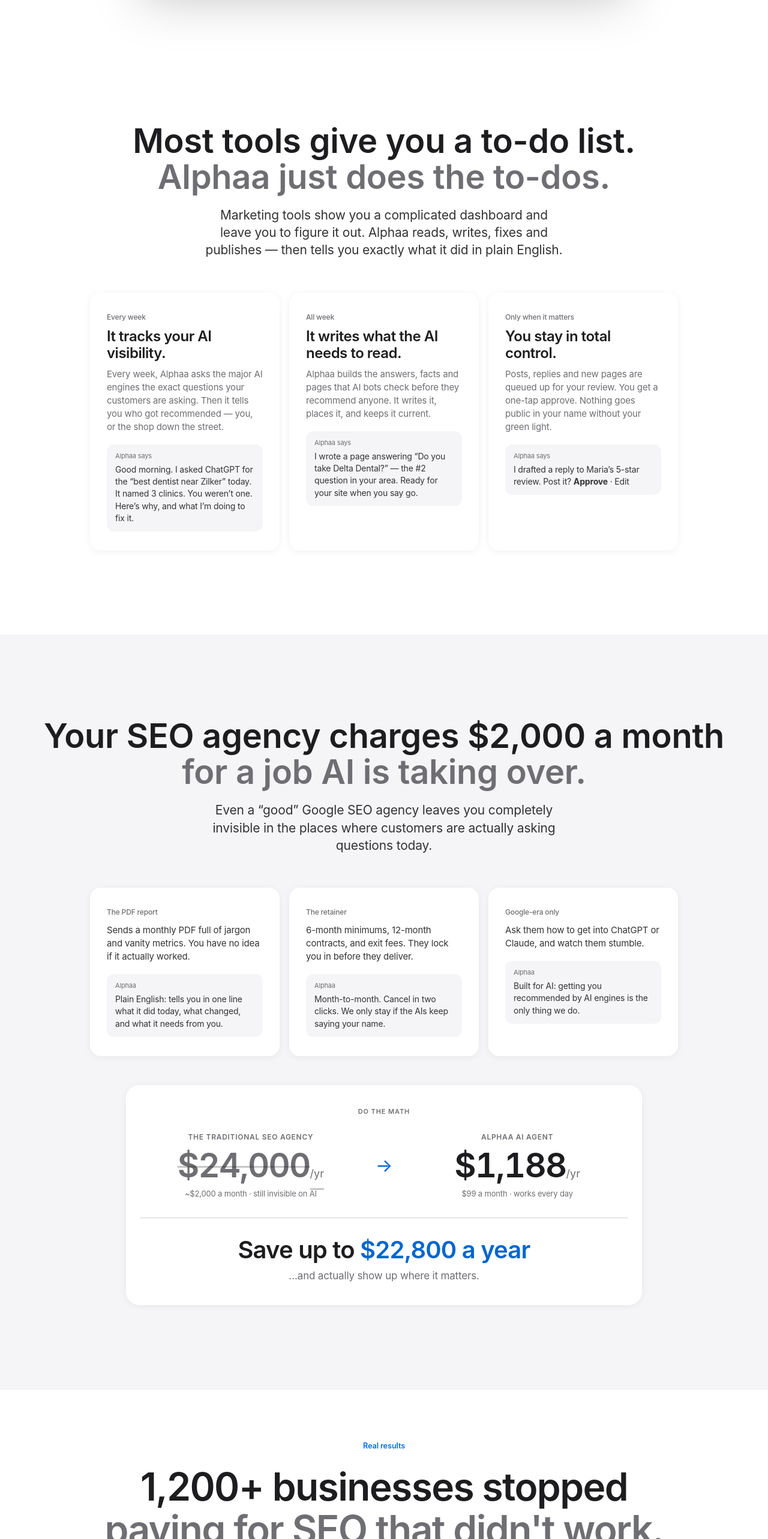
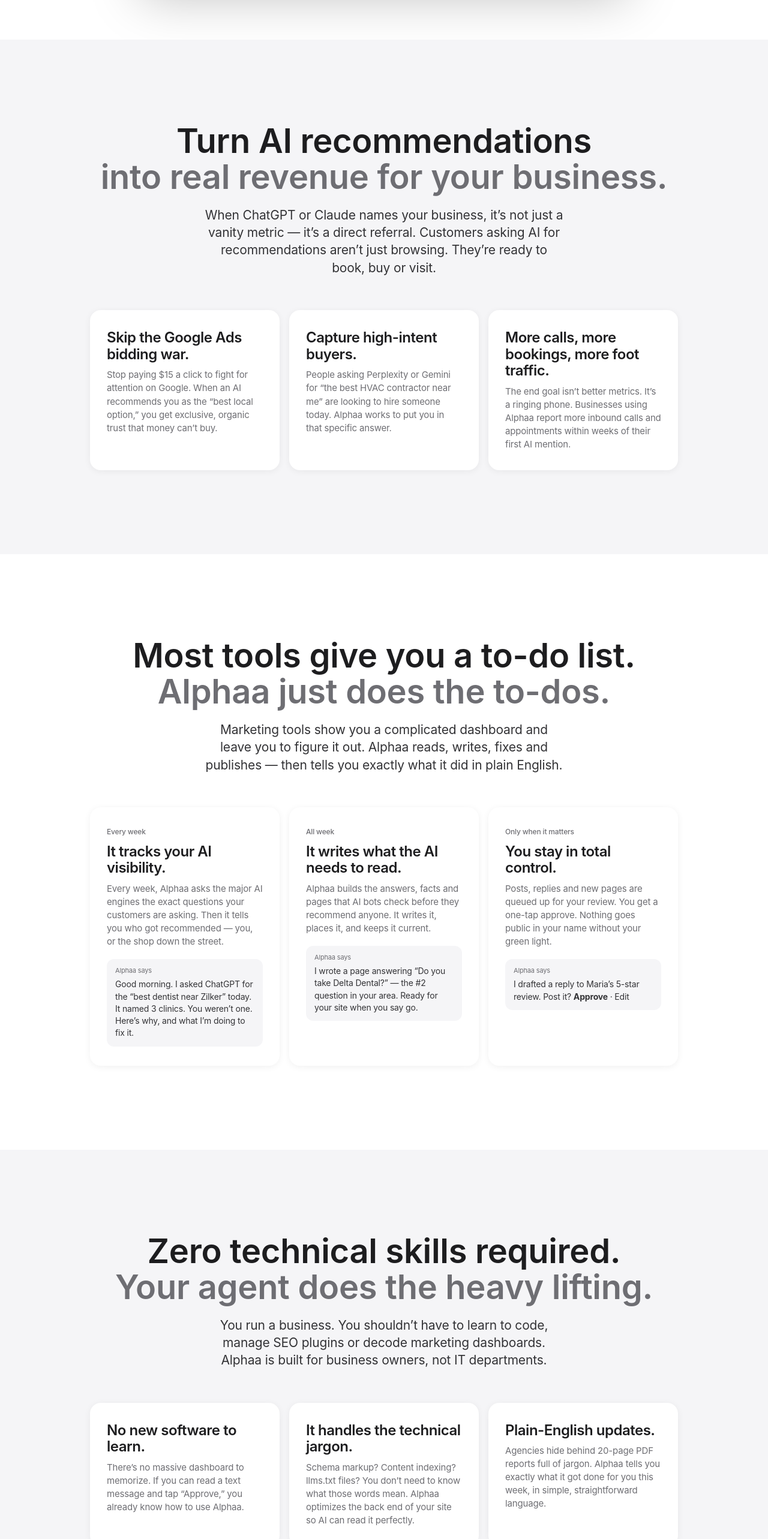
Before and after one commit to varunsharma014-commits/alphaa, a Next.js app: page / in a window 1280 px wide. Shown: the part 1167-3733 px from the top of the page at 60% size. Built offline with nearby package versions, Linux system fonts and the light colour scheme; no server answers.

Commit message:
Homepage: add 'revenue' and 'zero technical skills' sections
Revenue section sits right after the hero; zero-tech right after 'does the
to-dos'. Bands alternate grey/white (agency section is now white).

Co-Authored-By: Claude Opus 5.5 <noreply@anthropic.com>

```diff
--- a/src/app/(marketing)/page.tsx
+++ b/src/app/(marketing)/page.tsx
@@ -71,6 +71,26 @@ export default function HomePage() {
         <div id="watch"><AgentHomeDemo /></div>
       </section>
 
+      {/* Bottom-line benefit — why an AI mention is revenue, not a metric. */}
+      <section className="ag-section ag-section--grey">
+        <h2>Turn AI recommendations<br /><span className="ag-quiet">into real revenue for your business.</span></h2>
+        <p className="ag-section__sub">When ChatGPT or Claude names your business, it’s not just a vanity metric — it’s a direct referral. Customers asking AI for recommendations aren’t just browsing. They’re ready to book, buy or visit.</p>
+        <div className="ag-three">
+          <div className="ag-tile">
+            <h3>Skip the Google Ads bidding war.</h3>
+            <p>Stop paying $15 a click to fight for attention on Google. When an AI recommends you as the “best local option,” you get exclusive, organic trust that money can’t buy.</p>
+          </div>
+          <div className="ag-tile">
+            <h3>Capture high-intent buyers.</h3>
+            <p>People asking Perplexity or Gemini for “the best HVAC contractor near me” are looking to hire someone today. {BRAND.agentName} works to put you in that specific answer.</p>
+          </div>
+          <div className="ag-tile">
+            <h3>More calls, more bookings, more foot traffic.</h3>
+            <p>The end goal isn’t better metrics. It’s a ringing phone. Businesses using {BRAND.agentName} report more inbound calls and appointments within weeks of their first AI mention.</p>
+          </div>
+        </div>
+      </section>
+
       <section className="ag-section">
         <h2>Most tools give you a to-do list.<br /><span className="ag-quiet">{BRAND.agentName} just does the to-dos.</span></h2>
         <p className="ag-section__sub">Marketing tools show you a complicated dashboard and leave you to figure it out. {BRAND.agentName} reads, writes, fixes and publishes — then tells you exactly what it did in plain English.</p>
@@ -92,6 +112,26 @@ export default function HomePage() {
             <h3>You stay in total control.</h3>
             <p>Posts, replies and new pages are queued up for your review. You get a one-tap approve. Nothing goes public in your name without your green light.</p>
             <div className="ag-tile__quote"><span className="ag-who">{BRAND.agentName} says</span>I drafted a reply to Maria’s 5-star review. Post it? <b>Approve</b> · Edit</div>
+          </div>
+        </div>
+      </section>
+
+      {/* Zero tech skills — the owner approves, the agent does the work. */}
+      <section className="ag-section ag-section--grey">
+        <h2>Zero technical skills required.<br /><span className="ag-quiet">Your agent does the heavy lifting.</span></h2>
+        <p className="ag-section__sub">You run a business. You shouldn’t have to learn to code, manage SEO plugins or decode marketing dashboards. {BRAND.agentName} is built for business owners, not IT departments.</p>
+        <div className="ag-three">
+          <div className="ag-tile">
+            <h3>No new software to learn.</h3>
+            <p>There’s no massive dashboard to memorize. If you can read a text message and tap “Approve,” you already know how to use {BRAND.agentName}.</p>
+          </div>
+          <div className="ag-tile">
+            <h3>It handles the technical jargon.</h3>
+            <p>Schema markup? Content indexing? llms.txt files? You don’t need to know what those words mean. {BRAND.agentName} optimizes the back end of your site so AI can read it perfectly.</p>
+          </div>
+          <div className="ag-tile">
+            <h3>Plain-English updates.</h3>
+            <p>Agencies hide behind 20-page PDF reports full of jargon. {BRAND.agentName} tells you exactly what it got done for you this week, in simple, straightforward language.</p>
           </div>
         </div>
       </section>
--- a/src/components/marketing/AgencySection.tsx
+++ b/src/components/marketing/AgencySection.tsx
@@ -22,7 +22,7 @@ const contrasts = [
 
 export function AgencySection() {
   return (
-    <section className="ag-section ag-section--grey">
+    <section className="ag-section">
       <h2>Your SEO agency charges $2,000 a month<br /><span className="ag-quiet">for a job AI is taking over.</span></h2>
       <p className="ag-section__sub">Even a “good” Google SEO agency leaves you completely invisible in the places where customers are actually asking questions today.</p>
 
```
